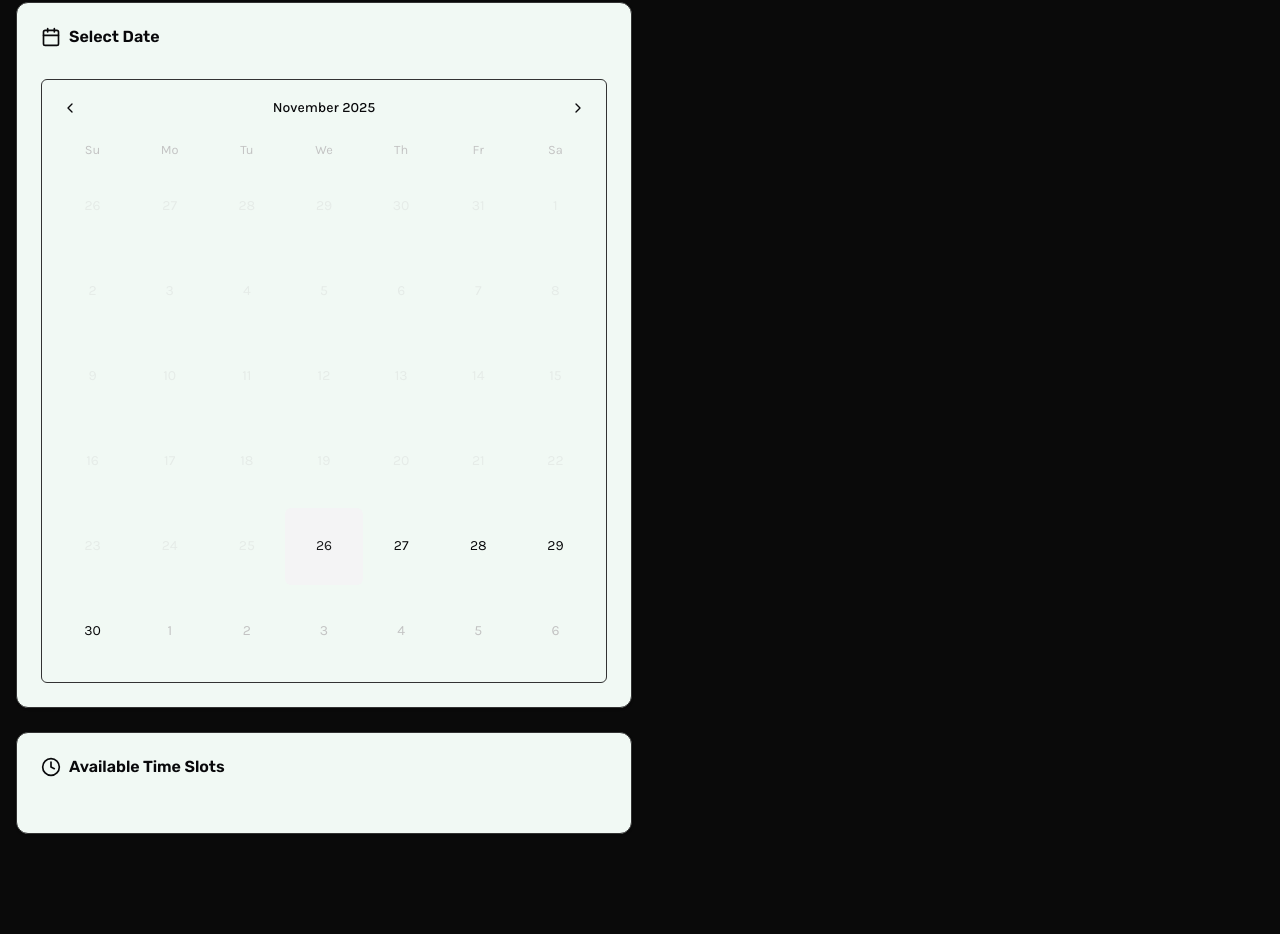
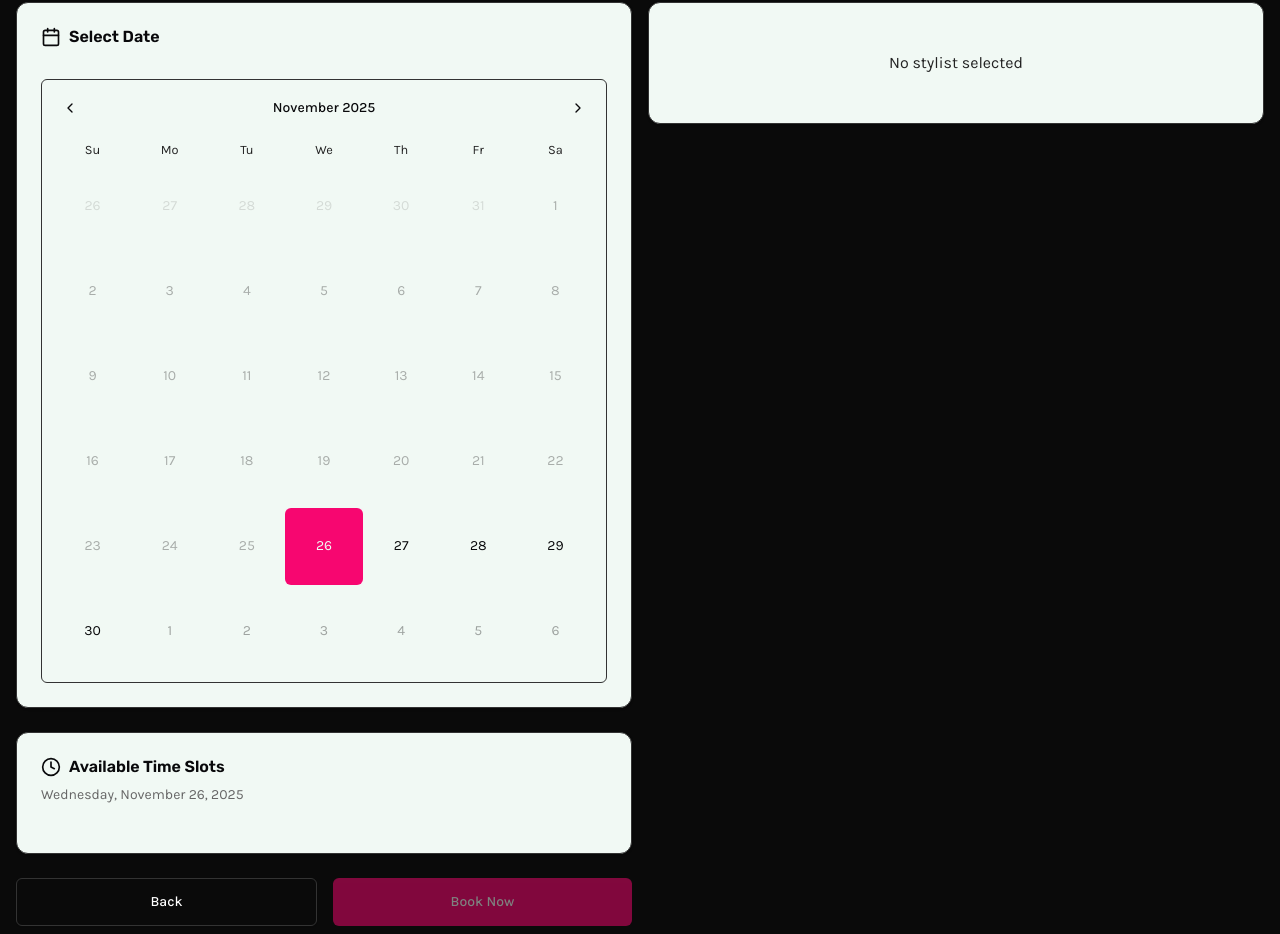
Before and after one commit to Infosec-Group/TabasOnLock-Web-App, a React (Vite) app in the folder frontend/: page /reservation in a window 1280 px wide. Shown: the part 134-1068 px from the top of the page. Before the commit the page ends 976 px from the top, so only its background shows below. Built offline with nearby package versions, Linux system fonts and the light colour scheme; a web font is replaced by a local one.

Commit message:
Added Time Slots availability of Stylists

```diff
--- a/frontend/package.json
+++ b/frontend/package.json
@@ -11,6 +11,7 @@
   },
   "dependencies": {
     "@hookform/resolvers": "^5.2.2",
+    "@radix-ui/react-alert-dialog": "^1.1.15",
     "@radix-ui/react-label": "^2.1.8",
     "@radix-ui/react-slot": "^1.2.4",
     "@tailwindcss/vite": "^4.1.17",
--- a/frontend/src/components/UserInformationForm.jsx
+++ b/frontend/src/components/UserInformationForm.jsx
@@ -4,10 +4,14 @@
 import { userInfoSchema } from "../schemas/schemas";
 import { Input } from "./ui/input";
 import { Button } from "./ui/button";
-import { Link } from "react-router";
+import { Link, useNavigate } from "react-router";
 import { paths } from "../config/paths";
+import { useBookingStore } from "@/stores/useBookingStore";
 
 export const UserInformationForm = () => {
+  const navigate = useNavigate();
+  const setUserInfo = useBookingStore((state) => state.setUserInfo);
+
   const {
     register,
     handleSubmit,
@@ -30,6 +34,9 @@
     await new Promise((resolve) => setTimeout(resolve, 500));
 
     reset();
+
+    // setUserInfo(userData);
+    navigate(paths.app.reservation.getHref());
   }
 
   return (
--- /dev/null
+++ b/frontend/src/components/ui/alert-dialog.jsx
@@ -0,0 +1,136 @@
+import * as React from "react"
+import * as AlertDialogPrimitive from "@radix-ui/react-alert-dialog"
+
+import { cn } from "@/lib/utils"
+import { buttonVariants } from "@/components/ui/button"
+
+function AlertDialog({
+  ...props
+}) {
+  return <AlertDialogPrimitive.Root data-slot="alert-dialog" {...props} />;
+}
+
+function AlertDialogTrigger({
+  ...props
+}) {
+  return (<AlertDialogPrimitive.Trigger data-slot="alert-dialog-trigger" {...props} />);
+}
+
+function AlertDialogPortal({
+  ...props
+}) {
+  return (<AlertDialogPrimitive.Portal data-slot="alert-dialog-portal" {...props} />);
+}
+
+function AlertDialogOverlay({
+  className,
+  ...props
+}) {
+  return (
+    <AlertDialogPrimitive.Overlay
+      data-slot="alert-dialog-overlay"
+      className={cn(
+        "data-[state=open]:animate-in data-[state=closed]:animate-out data-[state=closed]:fade-out-0 data-[state=open]:fade-in-0 fixed inset-0 z-50 bg-black/50",
+        className
+      )}
+      {...props} />
+  );
+}
+
+function AlertDialogContent({
+  className,
+  ...props
+}) {
+  return (
+    <AlertDialogPortal>
+      <AlertDialogOverlay />
+      <AlertDialogPrimitive.Content
+        data-slot="alert-dialog-content"
+        className={cn(
+          "bg-background data-[state=open]:animate-in data-[state=closed]:animate-out data-[state=closed]:fade-out-0 data-[state=open]:fade-in-0 data-[state=closed]:zoom-out-95 data-[state=open]:zoom-in-95 fixed top-[50%] left-[50%] z-50 grid w-full max-w-[calc(100%-2rem)] translate-x-[-50%] translate-y-[-50%] gap-4 rounded-lg border p-6 shadow-lg duration-200 sm:max-w-lg",
+          className
+        )}
+        {...props} />
+    </AlertDialogPortal>
+  );
+}
+
+function AlertDialogHeader({
+  className,
+  ...props
+}) {
+  return (
+    <div
+      data-slot="alert-dialog-header"
+      className={cn("flex flex-col gap-2 text-center sm:text-left", className)}
+      {...props} />
+  );
+}
+
+function AlertDialogFooter({
+  className,
+  ...props
+}) {
+  return (
+    <div
+      data-slot="alert-dialog-footer"
+      className={cn("flex flex-col-reverse gap-2 sm:flex-row sm:justify-end", className)}
+      {...props} />
+  );
+}
+
+function AlertDialogTitle({
+  className,
+  ...props
+}) {
+  return (
+    <AlertDialogPrimitive.Title
+      data-slot="alert-dialog-title"
+      className={cn("text-lg font-semibold", className)}
+      {...props} />
+  );
+}
+
+function AlertDialogDescription({
+  className,
+  ...props
+}) {
+  return (
+    <AlertDialogPrimitive.Description
+      data-slot="alert-dialog-description"
+      className={cn("text-muted-foreground text-sm", className)}
+      {...props} />
+  );
+}
+
+function AlertDialogAction({
+  className,
+  ...props
+}) {
+  return (<AlertDialogPrimitive.Action className={cn(buttonVariants(), className)} {...props} />);
+}
+
+function AlertDialogCancel({
+  className,
+  ...props
+}) {
+  return (
+    <AlertDialogPrimitive.Cancel
+      className={cn(buttonVariants({ variant: "outline" }), className)}
+      {...props} />
+  );
+}
+
+export {
+  AlertDialog,
+  AlertDialogPortal,
+  AlertDialogOverlay,
+  AlertDialogTrigger,
+  AlertDialogContent,
+  AlertDialogHeader,
+  AlertDialogFooter,
+  AlertDialogTitle,
+  AlertDialogDescription,
+  AlertDialogAction,
+  AlertDialogCancel,
+}
--- a/frontend/src/components/ui/calendar.jsx
+++ b/frontend/src/components/ui/calendar.jsx
@@ -69,17 +69,17 @@
         dropdown: cn("absolute bg-popover inset-0 opacity-0", defaultClassNames.dropdown),
         caption_label: cn("select-none font-medium", captionLayout === "label"
           ? "text-sm"
-          : "rounded-md pl-2 pr-1 flex items-center gap-1 text-sm h-8 [&>svg]:text-muted-foreground [&>svg]:size-3.5", defaultClassNames.caption_label),
+          : "rounded-md pl-2 pr-1 flex items-center gap-1 text-sm h-8 [&>svg]:text-dark-fg [&>svg]:size-3.5", defaultClassNames.caption_label),
         table: "w-full border-collapse",
         weekdays: cn("flex", defaultClassNames.weekdays),
         weekday: cn(
-          "text-muted-foreground rounded-md flex-1 font-normal text-[0.8rem] select-none",
+          "text-dark-fg rounded-md flex-1 font-normal text-[0.8rem] select-none",
           defaultClassNames.weekday
         ),
         week: cn("flex w-full mt-2", defaultClassNames.week),
         week_number_header: cn("select-none w-(--cell-size)", defaultClassNames.week_number_header),
         week_number: cn(
-          "text-[0.8rem] select-none text-muted-foreground",
+          "text-[0.8rem] select-none ",
           defaultClassNames.week_number
         ),
         day: cn(
@@ -97,10 +97,10 @@
           defaultClassNames.today
         ),
         outside: cn(
-          "text-muted-foreground aria-selected:text-muted-foreground",
+          "text-dark-fg/40 aria-selected:text-dark-fg",
           defaultClassNames.outside
         ),
-        disabled: cn("text-muted-foreground opacity-50", defaultClassNames.disabled),
+        disabled: cn("text-dark-fg opacity-70", defaultClassNames.disabled),
         hidden: cn("invisible", defaultClassNames.hidden),
         ...classNames,
       }}
--- a/frontend/src/pages/BookReservation.jsx
+++ b/frontend/src/pages/BookReservation.jsx
@@ -1,18 +1,70 @@
-import ProgressBar from "@/components/ProgressBar";
+import { useEffect, useState } from "react";
+import { useNavigate } from "react-router";
+import { useBookingStore } from "@/stores/useBookingStore";
 import { Calendar } from "@/components/ui/calendar";
 import { Card, CardContent, CardHeader, CardTitle } from "@/components/ui/card";
-import { useBookingStore } from "@/stores/useBookingStore";
+import ProgressBar from "@/components/ProgressBar";
 import { CalendarIcon, Clock } from "lucide-react";
-import { useEffect } from "react";
+import { getAvailableSlots } from "@/utils/utils";
+import { Button } from "@/components/ui/button";
+import StylistInfoPanel from "@/components/StylistInfoPanel";
+import { AlertDialog, AlertDialogContent, AlertDialogHeader, AlertDialogTitle } from "@/components/ui/alert-dialog";
 
 export default function BookReservation() {
-  const setCurrentStep = useBookingStore((state) => state.setCurrentStep);
+  const navigate = useNavigate();
+  const {
+    setCurrentStep,
+    selectedStylist,
+    selectedDate,
+    selectedTime,
+    setSelectedDate,
+    setSelectedTime,
+  } = useBookingStore();
+
+  const [availableSlots, setAvailableSlots] = useState([]);
+  const [showConfirmDialog, setShowConfirmDialog] = useState(false);
 
   useEffect(() => {
-    setCurrentStep(2)
+    setCurrentStep(2);
   }, [setCurrentStep]);
 
+  // Fetch available slots when date changes
+  useEffect(() => {
+    if (selectedDate && selectedStylist) {
+      const dateStr = selectedDate.toISOString().split("T")[0];
+      const slots = getAvailableSlots(selectedStylist.id, dateStr);
+      setAvailableSlots(slots);
+      setSelectedTime(""); // reset time when date changes
+    }
+  }, [selectedDate, selectedStylist, setSelectedTime]);
+
+  const handleDateSelect = (date) => {
+    if (date && date >= new Date(new Date().setHours(0, 0, 0, 0))) {
+      setSelectedDate(date);
+    }
+  };
+
+  const handleTimeSelect = (time) => {
+    setSelectedTime(time);
+  };
+
+  const handleBookNow = () => {
+    if(selectedDate && selectedTime) {
+      setShowConfirmDialog(true);
+    }
+  }
+
+  const formatDate = (date) => {
+    return date.toLocaleDateString("en-US", {
+      weekday: "long",
+      year: "numeric",
+      month: "long",
+      day: "numeric",
+    });
+  };
+
   return (
+    <>
       <div className="max-w-7xl mx-auto">
         <ProgressBar />
 
@@ -29,7 +81,11 @@
               <CardContent>
                 <Calendar
                   mode="single"
-                disabled={(date) => date < new Date(new Date().setHours(0, 0, 0, 0))}
+                  selected={selectedDate}
+                  onSelect={handleDateSelect}
+                  disabled={(date) =>
+                    date < new Date(new Date().setHours(0, 0, 0, 0))
+                  }
                   className="rounded-md border w-full"
                 />
               </CardContent>
@@ -41,13 +97,69 @@
                   <Clock className="w-5 h-5 mr-2" />
                   Available Time Slots
                 </CardTitle>
+                {selectedDate && (
+                  <p className="text-sm text-dark-muted-fg">
+                    {formatDate(selectedDate)}
+                  </p>
+                )}
               </CardHeader>
               <CardContent>
-
+                {selectedDate ? (
+                  <div className="grid grid-cols-3 gap-3 max-h-60 overflow-y-auto">
+                    {availableSlots.map((slot) => (
+                      <Button
+                        key={slot.time}
+                        variant={
+                          selectedTime === slot.time ? "default" : "outline"
+                        }
+                        size="sm"
+                        disabled={!slot.available}
+                        onClick={() => handleTimeSelect(slot.time)}
+                        className={`h-10 ${
+                          selectedTime === slot.time ? "bg-primary" : ""
+                        }`}
+                      >
+                        {slot.time}
+                      </Button>
+                    ))}
+                  </div>
+                ) : (
+                  <p className="text-dark-muted-fg text-center py-8">
+                    Please select a date first
+                  </p>
+                )}
               </CardContent>
             </Card>
+
+            <div className="flex space-x-4">
+              <Button
+                variant="outline"
+                onClick={() => navigate("/booking")}
+                className="flex-1 h-12"
+              >
+                Back
+              </Button>
+              <Button
+                disabled={!selectedDate || !selectedTime}
+                className="flex-1 h-12"
+              >
+                Book Now
+              </Button>
+            </div>
+          </div>
+          <div>
+            <StylistInfoPanel />
           </div>
         </div>
       </div>
-  )
+
+      <AlertDialog open={showConfirmDialog} onOpenChange={setShowConfirmDialog}>
+        <AlertDialogContent>
+          <AlertDialogHeader>
+            <AlertDialogTitle>Confirm Your Appointment</AlertDialogTitle>
+          </AlertDialogHeader>
+        </AlertDialogContent>
+      </AlertDialog>
+    </>
+  );
 }
--- a/frontend/src/stores/useBookingStore.js
+++ b/frontend/src/stores/useBookingStore.js
@@ -3,7 +3,7 @@
 export const useBookingStore = create((set) => ({
   currentStep: 1,
   selectedStylist: null,
-  selectedDate: null,
+  selectedDate: new Date(),
   selectedTime: null,
 
   setCurrentStep: (step) => set({ currentStep: step }),
@@ -17,7 +17,7 @@
   reset: () => set ({
     currentStep: 1,
     selectedStylist: null,
-    selectedDate: null,
+    selectedDate: undefined,
     selectedTime: null
   })
 }));
```
Also changed, not shown: 1 other file (tests, documents, lock files or other folders). Lines whose indentation alone changed are shown as unchanged.
